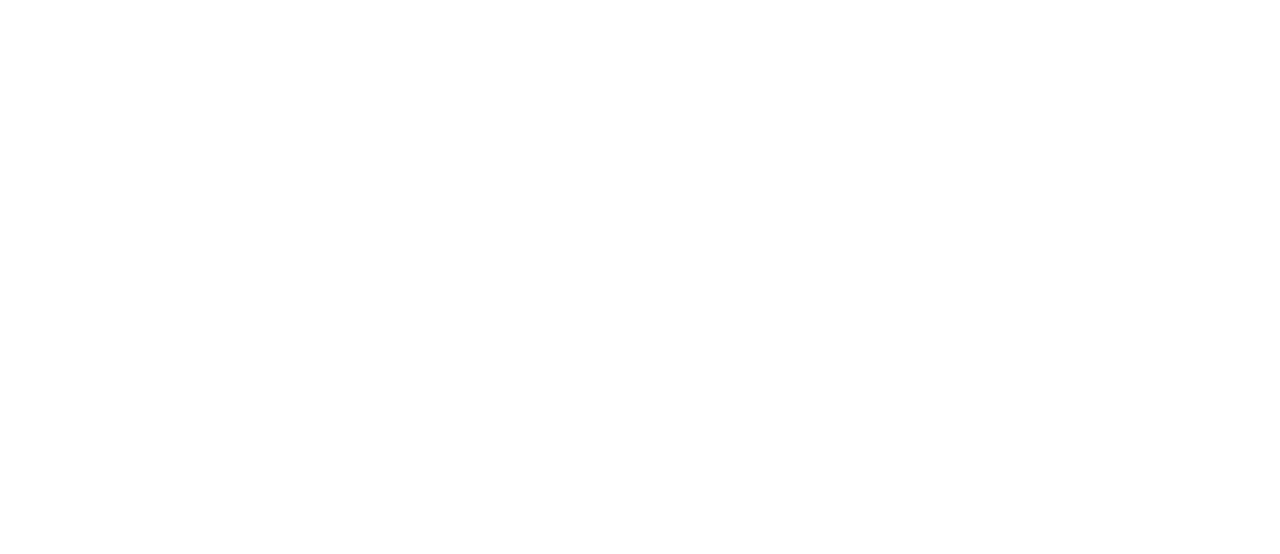
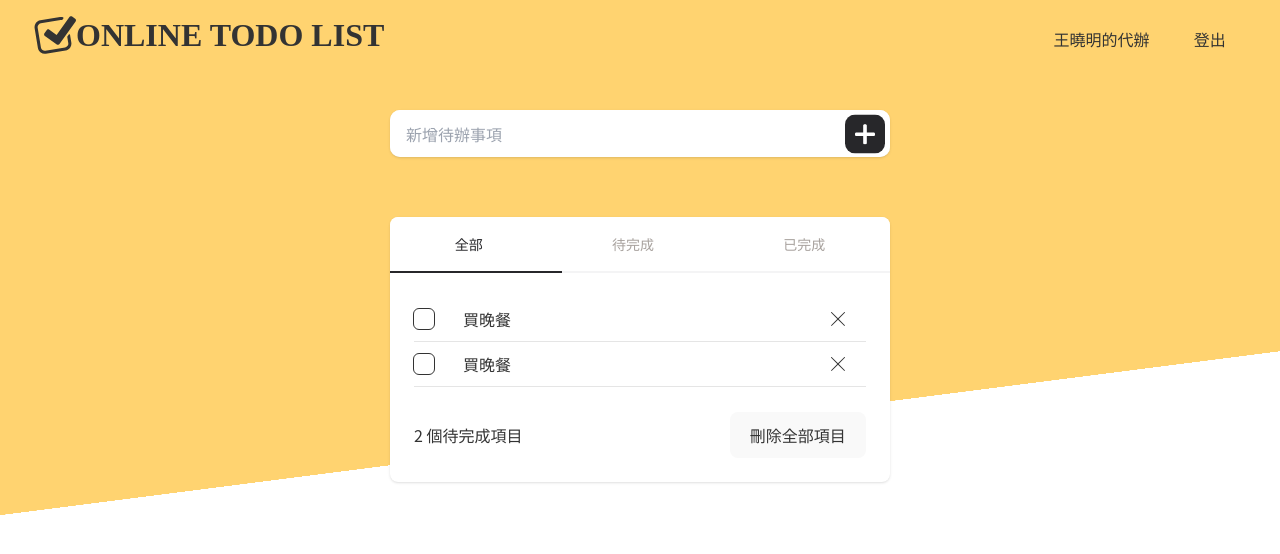
Before and after one commit to yanennnnn/vite-react-sample-test, a React (Vite) app: page /#/week3/todolist in a window 1280 px wide. Before the commit this address had no page. Shown: the top 554 px of the page. Built offline with nearby package versions, Linux system fonts and the light colour scheme; a web font is replaced by a local one.

Commit message:
feat: todolist

```diff
--- a/src/App.css
+++ b/src/App.css
@@ -9,7 +9,9 @@
   min-width: 320px;
   min-height: 100vh;
 }
-
+.container {
+  padding: 0 34px;
+}
 .logo {
   height: 6em;
   padding: 1.5em;
@@ -45,3 +47,42 @@
 .read-the-docs {
   color: #888;
 }
+
+
+.check-box span{
+  padding-left: 36px;
+}
+.check-box span::before{
+  content:"";
+  left: 0;
+  top:2px;
+  position: absolute;
+  outline: 1px solid #333333;
+  border-radius: 5px;
+  width: 20px;
+  height: 20px;
+}
+
+.check-box span::after{
+  display:none;
+  content: "";
+  left: 5px;
+  top:2px;
+  position: absolute;
+  width: 7px;
+  height: 14px;
+  border-right: 2px solid #f39800;
+  border-bottom: 2px solid #f39800;
+  transform: rotate(40deg);
+}
+
+input[type=checkbox]:checked+span {
+  text-decoration:line-through;
+  color:rgba(51,51,51,0.30);
+}
+input[type=checkbox]:checked+span::before{
+  display:none;
+}
+input[type=checkbox]:checked+span::after{
+  display:block;
+}
--- a/src/App.jsx
+++ b/src/App.jsx
@@ -7,6 +7,7 @@
 import Week2 from './pages/week2'
 import Week3 from './pages/week3'
 import Login from './pages/login'
+import Todolist from './pages/todolist'
 function App() {
   return (
     <>
@@ -15,6 +16,7 @@
         <Route path="/week2" element={<Week2 />} />
         <Route path="/week3" element={<Week3 />}>
           <Route path="login" element={<Login />} />
+          <Route path="todolist" element={<Todolist />} />
         </Route>
       </Routes>
     </>
--- /dev/null
+++ b/src/components/Header.jsx
@@ -0,0 +1,36 @@
+import { useState } from 'react'
+import Logo from '../components/Logo'
+import { useNavigate } from "react-router-dom";
+import Swal from 'sweetalert2'
+function Header() {
+  const Toast = Swal.mixin({
+    toast: true,
+    position: 'top-end',
+    showConfirmButton: false,
+    timer: 2000,
+    didOpen: (toast) => {
+      toast.addEventListener('mouseenter', Swal.stopTimer)
+      toast.addEventListener('mouseleave', Swal.resumeTimer)
+    }
+  })
+  const navigate = useNavigate()
+  return (
+    <header className='h-[70px]'>
+      <div className='py-[16px] flex justify-between'>
+      <Logo style="h-[38px]"/>
+      <div className="flex items-center">
+        <p className='font-bold'>王曉明的代辦</p>
+        <button className="ml-[24px] bg-transparent hover:border-transparent hover:text-[#777777]" onClick={()=> {
+          Toast.fire({
+            icon: 'success',
+            title: '登出成功'
+          })
+          navigate('/week3/login')
+        }}>登出</button>
+      </div>
+      </div>
+    </header>
+  )
+}
+
+export default Header
--- /dev/null
+++ b/src/components/List.jsx
@@ -0,0 +1,69 @@
+import PropTypes from 'prop-types';
+import { useState } from 'react';
+function List({todoList}) {
+  const [isActiveTab, setIsActiveTab] = useState('all')
+  const tabsList = [
+    {
+      name: '全部',
+      alias: 'all'
+    },
+    {
+      name: '待完成',
+      alias: 'pending'
+    },
+    {
+      name: '已完成',
+      alias: 'done'
+    }
+  ]
+  return (
+    <div className='bg-white rounded-lg shadow overflow-hidden'>
+      <div className='flex'>
+        {
+          tabsList.map((tab) =>
+            <button
+              key={ tab.alias }
+              className={`grow hover:rounded-none hover:border-transparent bg-white hover:text-bold text-center text-stone-400 text-sm font-bol focus:outline-none  px-2.5 py-4 hover:text-zinc-800 ${tab.alias === isActiveTab ? 'text-zinc-800' : ''}` }
+              onClick={()=> setIsActiveTab(tab.alias)}
+            >
+              { tab.name }
+            </button>
+          )
+        }
+      </div>
+      <div className='w-full h-[2px] bg-zinc-100 relative'>
+        <div className="absolute h-[2px] top-0 bg-zinc-800 transiton duration-300"
+          style={{
+            width : `${100/ tabsList.length + 1}%`,
+            left: `${33 * (tabsList.findIndex(tab => tab.alias === isActiveTab))}%`
+        }}
+        ></div>
+      </div>
+      <div className='p-[24px]'>
+        <div>
+          {todoList.map((item) =>
+            <div key={item.id} className='flex items-center py-[4px] border-b border-solid border-neutral-200'>
+              <label className="check-box relative">
+                <input type="checkbox" id="checkbox" className='invisible'/>
+                <span className='mr-[46px]'>{item.content}</span>
+              </label>
+              <button className='ml-auto focus:outline-none hover:border-transparent group bg-transparent'>
+                <svg width="15" height="15" viewBox="0 0 15 15" fill="none" xmlns="http://www.w3.org/2000/svg">
+                  <path d="M0.147472 0.147504C0.193908 0.101016 0.249052 0.0641365 0.309751 0.0389738C0.37045 0.0138121 0.435514 0.000860214 0.501222 0.000860214C0.566929 0.000860214 0.631993 0.0138121 0.692692 0.0389738C0.753391 0.0641365 0.808535 0.101016 0.854971 0.147504L6.99997 6.2925L13.1475 0.147504C13.2413 0.0536833 13.3685 0.000975609 13.5012 0.000975609C13.6339 0.000975609 13.7611 0.0536833 13.855 0.147504C13.9488 0.241324 14.0015 0.368572 14.0015 0.501254C14.0015 0.633936 13.9488 0.761183 13.855 0.855003L7.70747 7L13.8525 13.1475C13.9463 13.2413 13.999 13.3686 13.999 13.5012C13.999 13.6339 13.9463 13.7612 13.8525 13.855C13.7586 13.9488 13.6314 14.0015 13.4987 14.0015C13.366 14.0015 13.2388 13.9488 13.145 13.855L6.99997 7.7075L0.852471 13.8525C0.756821 13.9344 0.633783 13.9772 0.507945 13.9724C0.382107 13.9675 0.262737 13.9153 0.17369 13.8263C0.0846426 13.7372 0.0324765 13.6179 0.0276159 13.492C0.0227553 13.3662 0.0655584 13.2431 0.147472 13.1475L6.29247 7L0.147472 0.852504C0.0543461 0.758822 0.0020752 0.632096 0.0020752 0.500004C0.0020752 0.367911 0.0543461 0.241185 0.147472 0.147504Z" fill="#333333" className="group-hover:fill-black"/>
+                </svg>
+              </button>
+            </div>
+          )}
+        </div>
+        <div className='flex justify-between items-center pt-[25px]'>
+            <span>{todoList.length ? todoList.filter(item => !item.status).length : 0} 個待完成項目</span>
+            <button>刪除全部項目</button>
+        </div>
+      </div>
+    </div>
+  )
+}
+List.propTypes = {
+  todoList: PropTypes.array
+}
+export default List
--- a/src/components/SignIn.jsx
+++ b/src/components/SignIn.jsx
@@ -1,6 +1,8 @@
 import PropTypes from 'prop-types';
 import {useForm} from 'react-hook-form';
+import { useNavigate } from "react-router-dom";
 function SignIn({setIsActive}) {
+  const navigate = useNavigate();
   const {
     register,
     handleSubmit,
@@ -10,7 +12,7 @@
     }
   );
   const onSubmit = (data) => {
-    console.log(data)
+    navigate('/week3/todolist')
   }
   return (
    <>
--- /dev/null
+++ b/src/pages/TodoList.jsx
@@ -0,0 +1,52 @@
+import { useState } from 'react'
+import Header from '../components/Header'
+import List from '../components/List'
+import empty from '@/assets/empty.svg'
+function TodoList() {
+  const [todoList, setTodoList] = useState([
+    {
+      id: "123456789",
+      createTime: 1620281234,
+      content: "買晚餐",
+      status: false
+    },
+    {
+      id: "123422789",
+      createTime: 1620281234,
+      content: "買晚餐",
+      status: false
+    }
+  ])
+  return (
+    <>
+    <div className='h-screen' style={{background: 'linear-gradient(172.7deg, #FFD370 5.12%, #FFD370 53.33%, #FFD370 53.44%, #FFFFFF 53.45%, #FFFFFF 94.32%)'}}>
+      <div className='container'>
+        <Header />
+        <div className='max-w-[500px] w-full mx-auto mt-[40px]'>
+          <div className="bg-white rounded-[10px] relative w-[500px] h-[47px] relative">
+            <input type="text" className="  bg-white rounded-[10px] shadow  absolute l-0 t-0 w-full b-0 r-0 h-full pl-[16px] pr-[40px] focus-visible:outline-[#D87355]" placeholder='新增待辦事項'/>
+            <button className="w-10 h-[39px] bg-zinc-800 rounded-[10px] absolute right-[5px] top-[50%] translate-y-[-50%] p-0">
+              <svg width="20" height="21" viewBox="0 0 20 21" fill="#fff" xmlns="http://www.w3.org/2000/svg" className='mx-auto'>
+                <path d="M18.6364 8.93184H11.8182V2.11364C11.8182 1.36091 11.2073 0.75 10.4545 0.75H9.54548C8.79275 0.75 8.18184 1.36091 8.18184 2.11364V8.93184H1.36364C0.610908 8.93184 0 9.54275 0 10.2955V11.2045C0 11.9573 0.610908 12.5682 1.36364 12.5682H8.18184V19.3864C8.18184 20.1391 8.79275 20.75 9.54548 20.75H10.4545C11.2073 20.75 11.8182 20.1391 11.8182 19.3864V12.5682H18.6364C19.3891 12.5682 20 11.9573 20 11.2045V10.2955C20 9.54275 19.3891 8.93184 18.6364 8.93184Z" fill="white"/>
+              </svg>
+            </button>
+          </div>
+          {todoList?.length > 0 ? (
+              <div className='mt-[60px]'>
+                <List todoList={todoList} />
+              </div>
+            ) : (
+              <div className='mt-[60px] text-center'>
+                目前尚無待辦事項
+                <img src={empty} alt="" className='mx-auto mt-[16px]'/>
+              </div>
+            )}
+        </div>
+      </div>
+    </div>
+
+    </>
+  )
+}
+
+export default TodoList
--- a/vite.config.js
+++ b/vite.config.js
@@ -1,8 +1,13 @@
 import { defineConfig } from 'vite'
 import react from '@vitejs/plugin-react'
-
+import path from 'path';
 // https://vitejs.dev/config/
 export default defineConfig({
   base: process.env.NODE_ENV === 'production' ? '/vite-react-sample-test/' : '/',
   plugins: [react()],
+  resolve: {
+    alias: {
+      "@": path.resolve(__dirname, "./src/"),
+    }
+  },
 })
```
Also changed, not shown: vite.config.js.timestamp-1694089057821-3d19b818ce801.mjs (added, +18 -0 lines), src/assets/empty.svg (added), src/assets/plus.svg.
